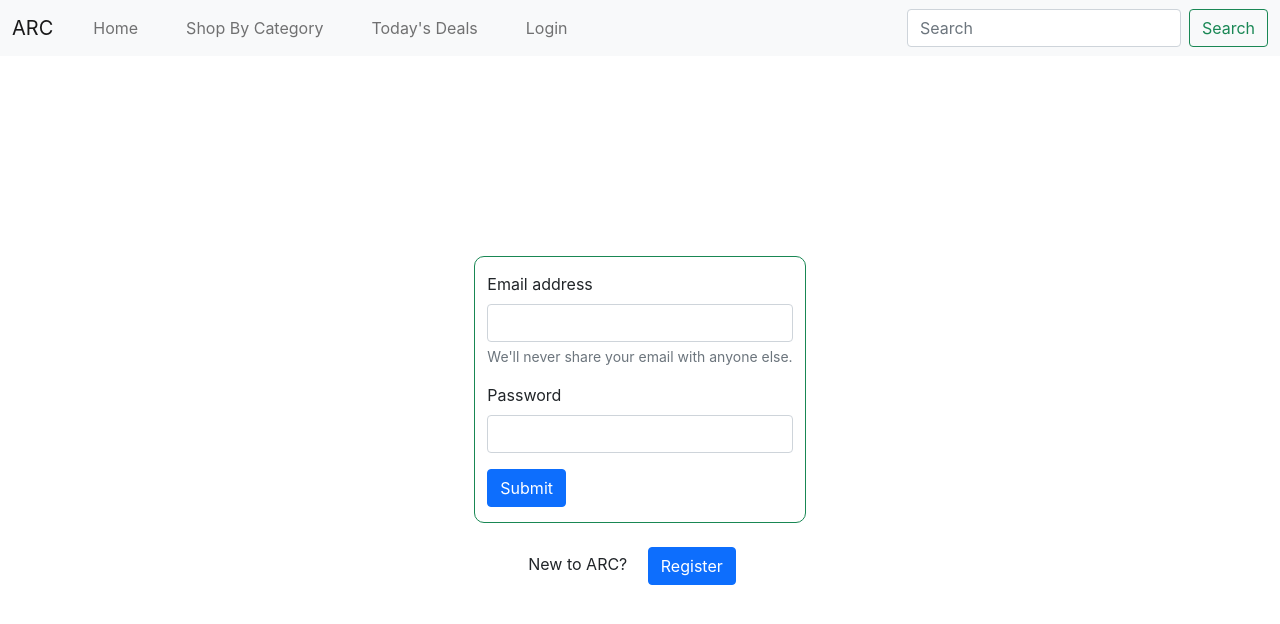
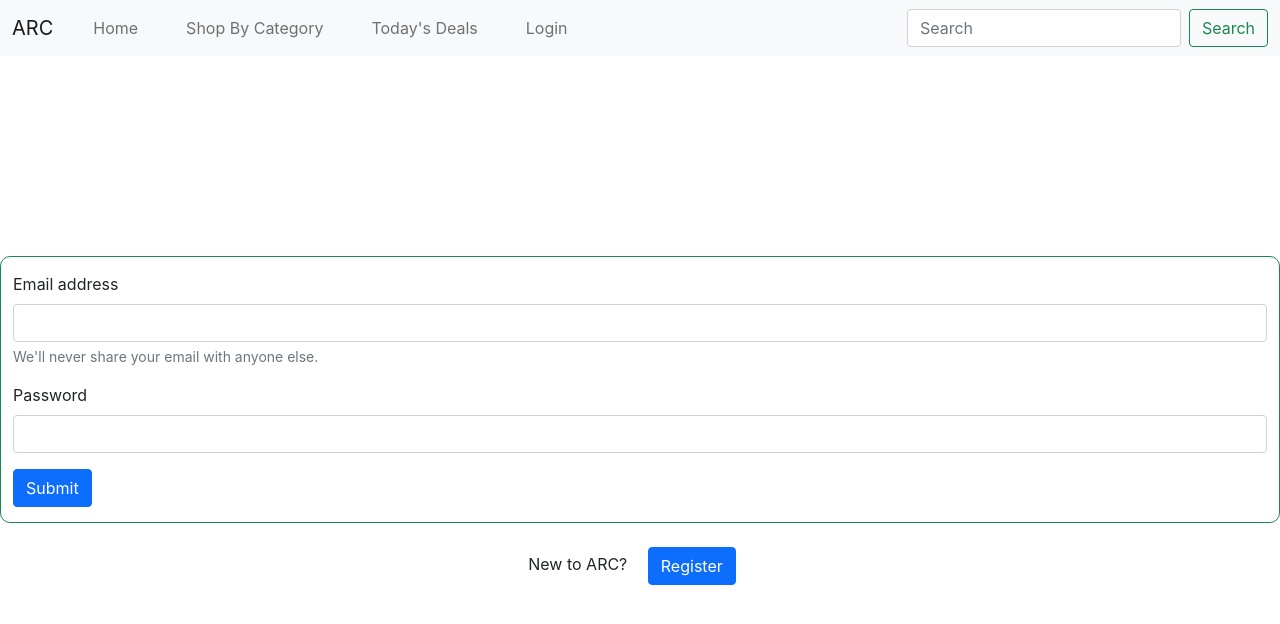
Before and after one commit to lazydev01/arc, a React (Create React App) app: page /login in a window 1280 px wide. Shown: the top 624 px of the page. Built offline with nearby package versions, Linux system fonts and the light colour scheme.

Commit message:
Update Login.css

```diff
--- a/src/components/Login.css
+++ b/src/components/Login.css
@@ -1,10 +1,10 @@
 .Login-container{
-    width: 30%;
+    /* width: 30%; */
     display: flex;
     flex-direction: column;
     margin: auto;
     justify-content: center;
-    align-items: center;
+    /* align-items: center; */
 
 }
 .height{
@@ -17,3 +17,6 @@
 .rounded1{
     border-radius: 10px
 }
+.marg{
+    margin: 0 15px;
+}
```
